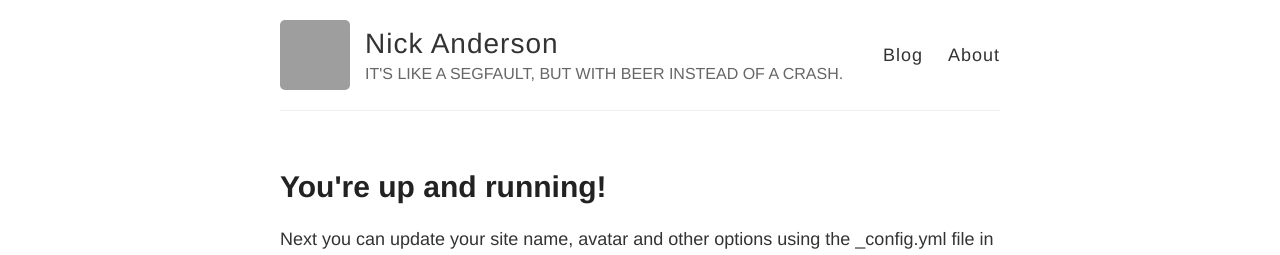
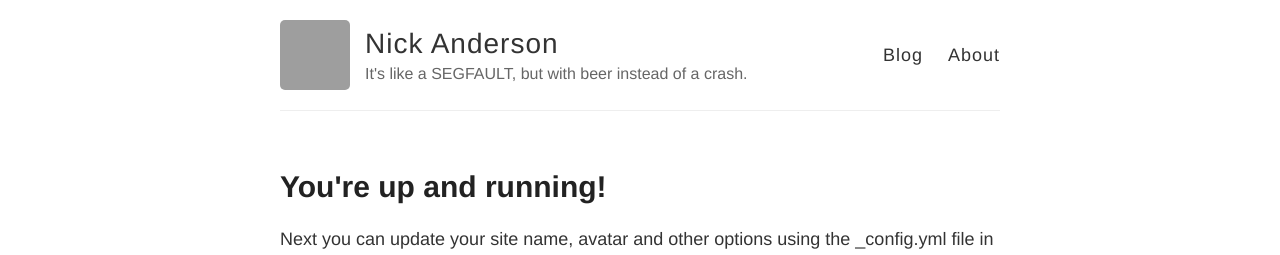
Before and after one commit to muffins/brewfault.io, a Jekyll site: the page built from index.html, in a window 1280 px wide. Shown: the top 255 px of the page. Built offline with Jekyll 4.4.1, drawn with Linux system fonts in a browser that asks for light colours; grey boxes are pictures that could not be loaded.

Commit message:
update tagline

```diff
--- a/_config.yml
+++ b/_config.yml
@@ -6,7 +6,7 @@
 name: Nick Anderson
 
 # Short bio or description (displayed in the header)
-description: IT'S LIKE A SEGFAULT, BUT WITH BEER INSTEAD OF A CRASH.
+description: It's like a SEGFAULT, but with beer instead of a crash.
 
 
 # URL of your avatar or profile pic (you could use your GitHub profile pic)
```
